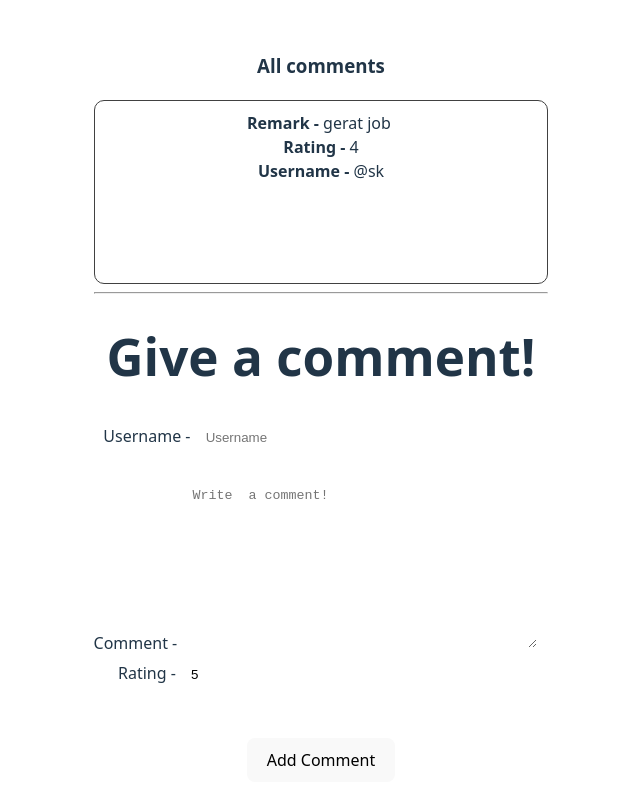
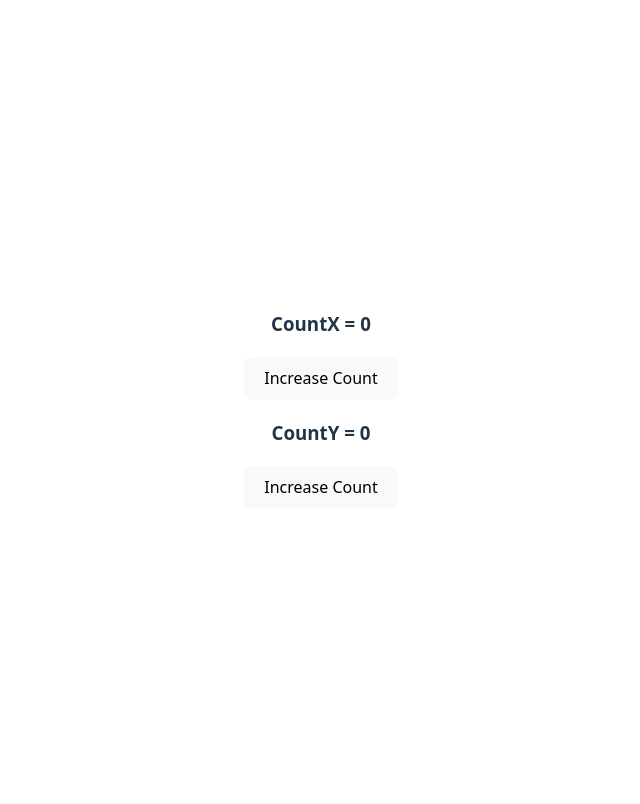
Before and after one commit to Rajaryan99/React_learning-Projects, a React (Vite) app in the folder reactState_hooks/: page / in a window 1280 px wide. Shown: the top 804 px of the page, without its empty margins (319-959 px from the left). Built offline with nearby package versions, Linux system fonts and the light colour scheme.

Commit message:
useEffect and useEffect dependies

```diff
--- a/reactState_hooks/package.json
+++ b/reactState_hooks/package.json
@@ -10,6 +10,7 @@
     "preview": "vite preview"
   },
   "dependencies": {
+    "formik": "^2.4.6",
     "react": "^19.1.1",
     "react-dom": "^19.1.1",
     "uuid": "^13.0.0"
--- a/reactState_hooks/src/App.jsx
+++ b/reactState_hooks/src/App.jsx
@@ -1,8 +1,7 @@
 
 import './App.css'
 import Form2 from './Form2'
-import Comment from './Comments'
-import CommentForm from './CommentForm'
+import Counter from './Counter'
 
 
 function App() {
@@ -10,7 +9,7 @@ function App() {
 
   return (
     <>
-     <Comment/>
+     <Counter/>
     </>
   )
 }
--- a/reactState_hooks/src/CommentForm.jsx
+++ b/reactState_hooks/src/CommentForm.jsx
@@ -1,5 +1,6 @@
 import { useState } from 'react'
 import './form.css'
+import { useFormik } from 'formik'
 
 export default function CommentForm({addNewComment}) {
 
--- a/reactState_hooks/src/Counter.jsx
+++ b/reactState_hooks/src/Counter.jsx
@@ -1,16 +1,28 @@
-import { useState } from "react";
+import { useState, useEffect } from "react";
 
 export default function Counter() {
-    let [count, setCount] = useState(0);
+    let [countX, setCountX] = useState(0);
+    let [countY, setCountY] = useState(0);
 
-    let incCount = () => {
-        setCount(count + 1);
+    let incCountX = () => {
+        setCountX(countX + 1);
     }
+
+
+    let incCountY = () => {
+        setCountY(countY + 1);
+    }
+
+    useEffect(function printSomething() {
+        console.log('This is a side-effect')
+    }, [countX]);
 
     return (
         <div>
-            <h3>Count = {count}</h3>
-            <button onClick={incCount}>Increase Count</button>
+            <h3>CountX = {countX}</h3>
+            <button onClick={incCountX}>Increase Count</button>
+            <h3>CountY = {countY}</h3>
+            <button onClick={incCountY}>Increase Count</button>
         </div>
     )
 }
```
Also changed, not shown: 1 other file (tests, documents, lock files or other folders).
